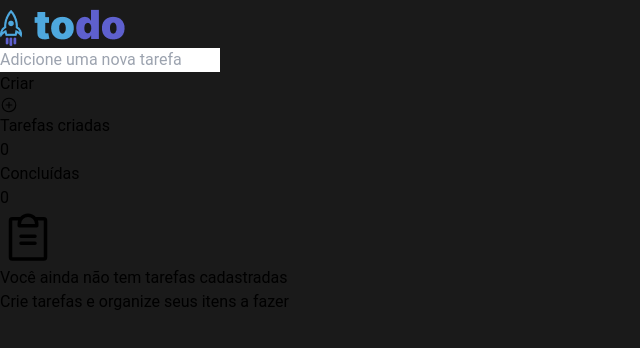
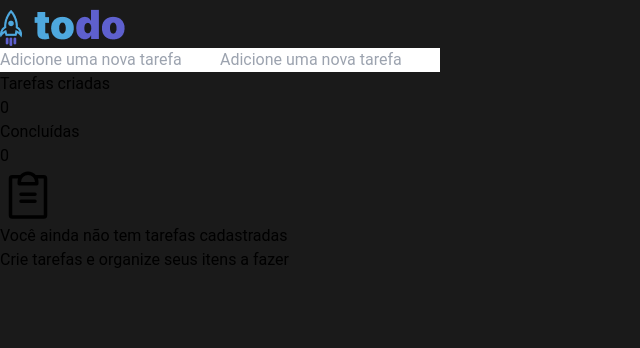
Before and after one commit to guilherme-kunsch/To-Do-List-React, a React (Vite) app: page / in a window 1280 px wide. Shown: the top 348 px of the page, without its empty margins (0-640 px from the left). Built offline with nearby package versions, Linux system fonts and the light colour scheme.

Commit message:
ajustando

```diff
--- /dev/null
+++ b/src/components/Input/Input.jsx
@@ -0,0 +1,9 @@
+export function Input() {
+    return (
+        <input
+        className="bg-neutral-800 p-4 w-[40rem] rounded-lg text-white border border-black outline-none focus:border-purple-900 focus:border border-box mb-2"
+        type="text"
+        placeholder="Adicione uma nova tarefa"
+      />
+    )
+}
--- a/src/components/NewTask.jsx
+++ b/src/components/NewTask.jsx
@@ -1,21 +1,16 @@
 import { PlusCircle } from "@phosphor-icons/react";
+import { Input } from "./Input/Input";
 
-export function NewTask({ onSubmit, newValue, setNewValue }) {
+export function NewTask() {
   return (
-    <div>
-    <form onSubmit={onSubmit} className="flex justify-center w-[46rem] mx-auto gap-2 relative -top-7">
-      <input
-        className="bg-neutral-800 p-4 w-[40rem] rounded-lg text-white border border-black outline-none focus:border-purple-900 focus:border border-box"
-        type="text"
-        placeholder="Adicione uma nova tarefa"
-        onChange={(event) => setNewValue(event.target.value)}
-        value={newValue}
-      />
-      <div className="flex justify-center items-center gap-2 p-4 text-white bg-blue-600 rounded-lg hover:bg-blue-500 cursor-pointer">
-        <button type="submit">Criar</button>
-        <PlusCircle size={18} />
-      </div>
-    </form>
+    <div className="flex justify-center w-[46rem] mx-auto gap-2 relative -top-7">
+      <form>
+        <div className="flex flex-col">
+          <Input />
+          <Input />
+        </div>
+      </form>
+
     </div>
   );
 }
```
Also changed, not shown: botao.txt (added).
